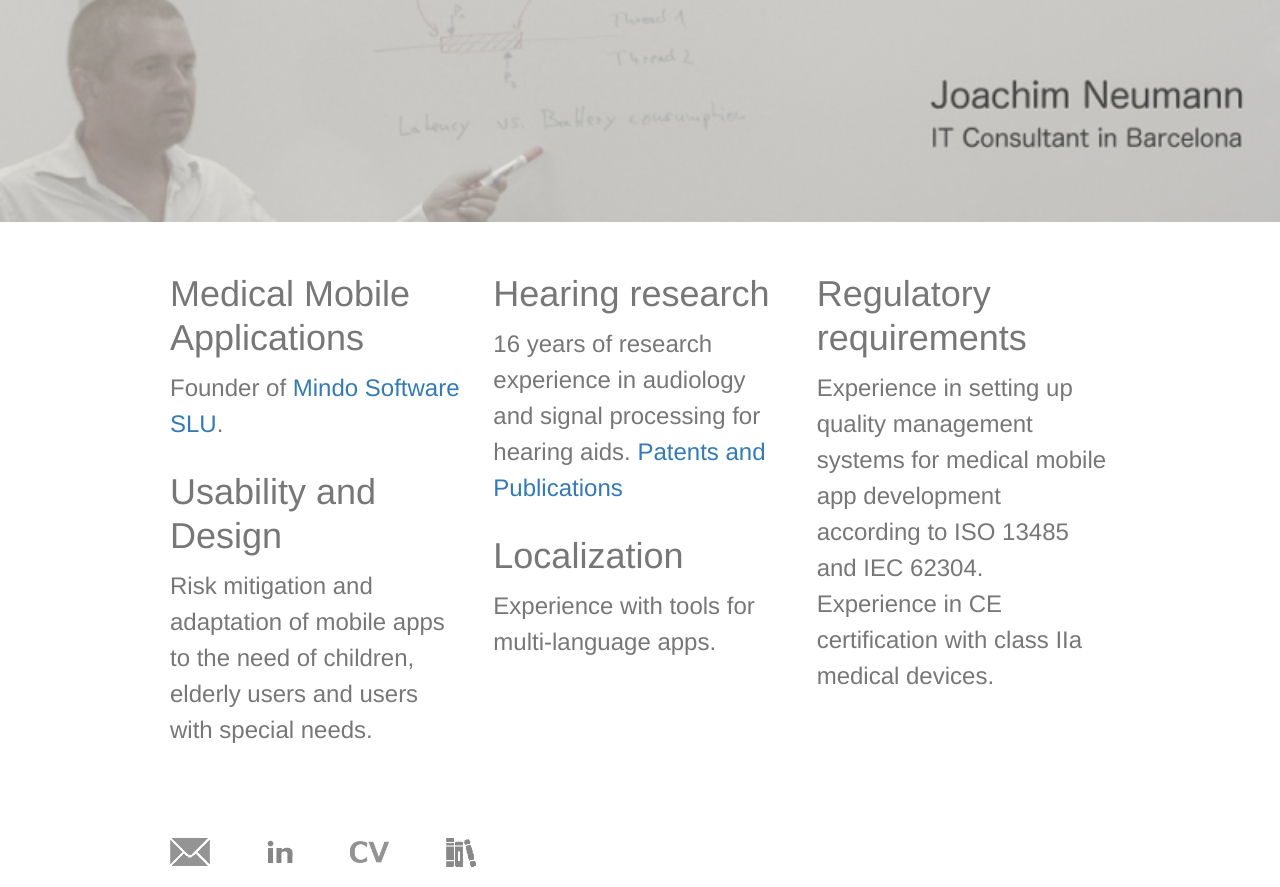
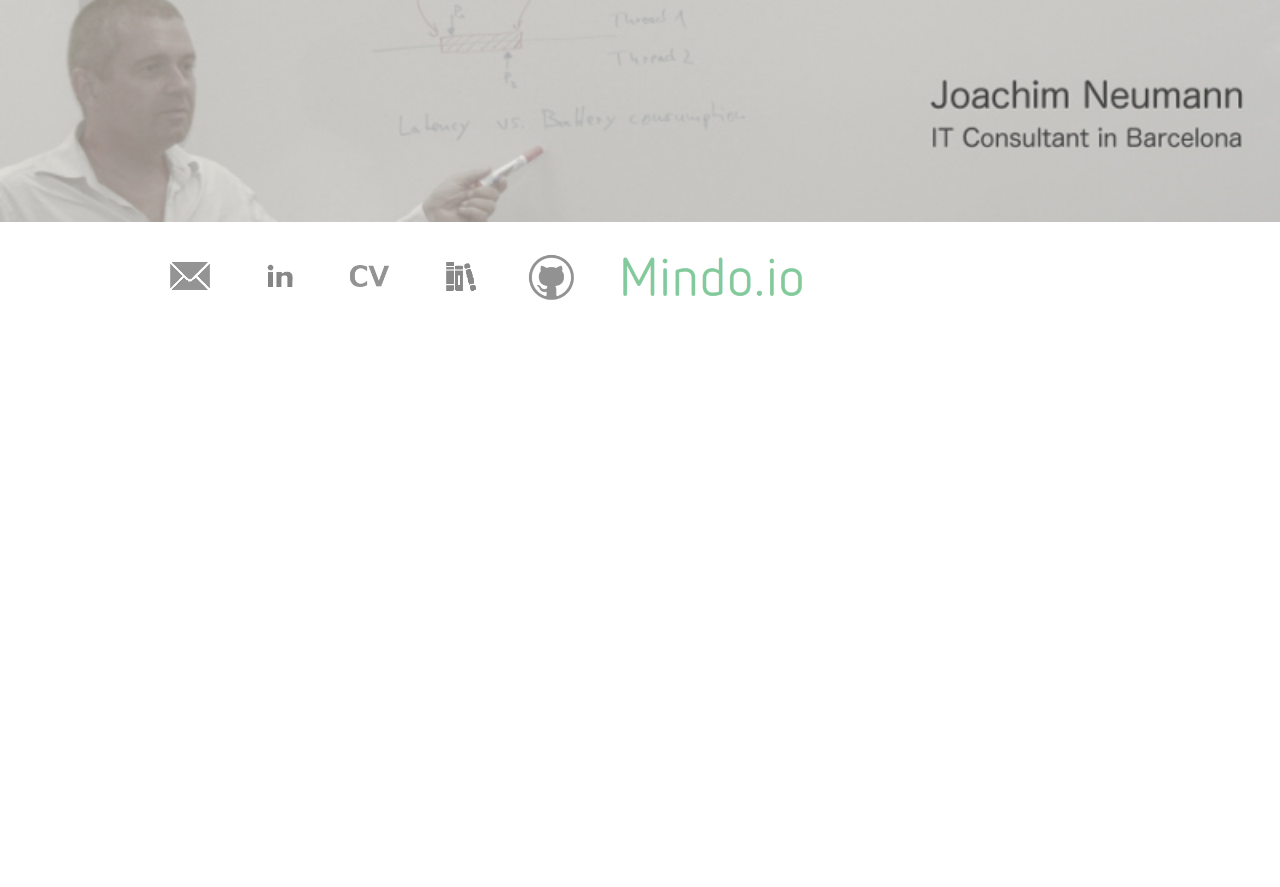
Before and after one commit to joachimneumann/joachimneumann, a plain HTML site: page index.html in a window 1280 px wide. After the commit the page ends 800 px from the top, so only its background shows below. Drawn offline with nearby package versions, Linux system fonts and the light colour scheme.

Commit message:
small changes

```diff
--- a/index.html
+++ b/index.html
@@ -13,31 +13,13 @@
  <body>
   	<img src="img/bg.jpg" width="100%" min-width="100%" alt="">
     <div class="container">
-      <div class="row marketing">
-        <div class="col-lg-4 text-muted">
-          <h4>Medical Mobile Applications</h4>
-          <p>Founder of <a href="https://www.mindo.io" target="_blank">Mindo Software SLU</a>.</p>
-          <h4>Usability and Design</h4>
-          <p>Risk mitigation and adaptation of mobile apps to the need of children, elderly users and users with special needs.</p>
-        </div>
-        <div class="col-lg-4 text-muted">
-          <h4>Hearing research</h4>
-          <p>16 years of research experience in audiology and signal processing for hearing aids.
-            <a href="publications.html" target="_blank">Patents and Publications</a>
-          </p>
-          <h4>Localization</h4>
-          <p>Experience with tools for multi-language apps.</p>
-        </div>
-        <div class="col-lg-4 text-muted">
-          <h4>Regulatory requirements</h4>
-          <p>Experience in setting up quality management systems for medical mobile app development according to ISO 13485 and IEC 62304. Experience in CE certification with class IIa medical devices.</p>
-        </div>
-      </div>
       <div class="footer">
           <a href="mailto:joachim@joachimneumann.com" target="_blank"><img src="img/email.png" height="70" width="70"></a>&nbsp;&nbsp;
           <a href="https://linkedin.com/in/joachimneumann" target="_blank"><img src="img/linkedinbubble.png" height="70" width="70"></a>&nbsp;&nbsp;
           <a href="publications/CV.pdf" target="_blank"><img src="img/CV.png" height="70" width="70" alt="" /></a>&nbsp;&nbsp;
           <a href="publications.html" target="_blank"><img src="img/publications.png" height="70" width="70" alt="" /></a>&nbsp;&nbsp;
+          <a href="https://github.com/joachimneumann" target="_blank"><img src="img/github.png" height="70" width="70" alt="" /></a>&nbsp;&nbsp;
+          <a href="https://mindo.io" target="_blank"><img src="img/mindo.io.png" height="70" width="218.75" alt="" /></a>&nbsp;&nbsp;
       </div>
     </div>
   </body>
```
Also changed, not shown: img/MDD.png (deleted), img/MDD2.png (deleted), img/Mindo.io.png (added), img/bitcoin.png (deleted), img/bitcoinpaper.png (deleted), img/bitcoinpaper2.png (deleted), img/github.png (added), img/under_development_Badge_US-UK_135x40-9ac93294.png (deleted), img/under_development_Badge_US-UK_135x40-9ac932942.png (deleted).
